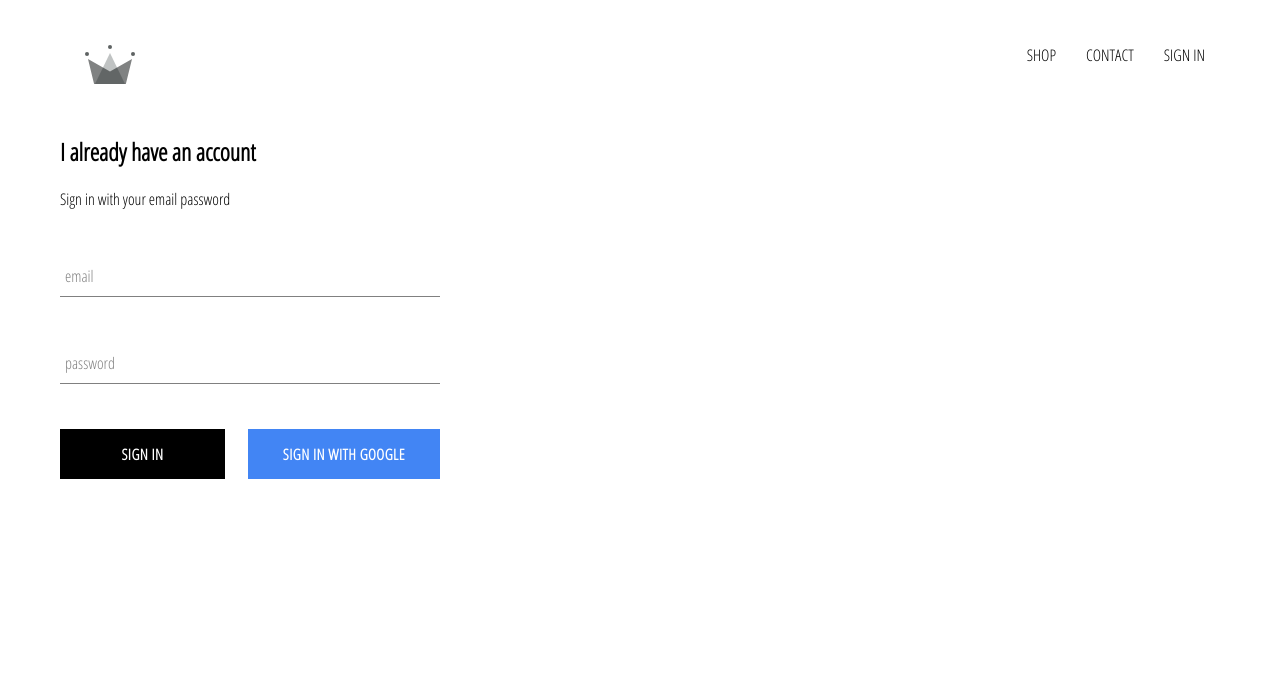
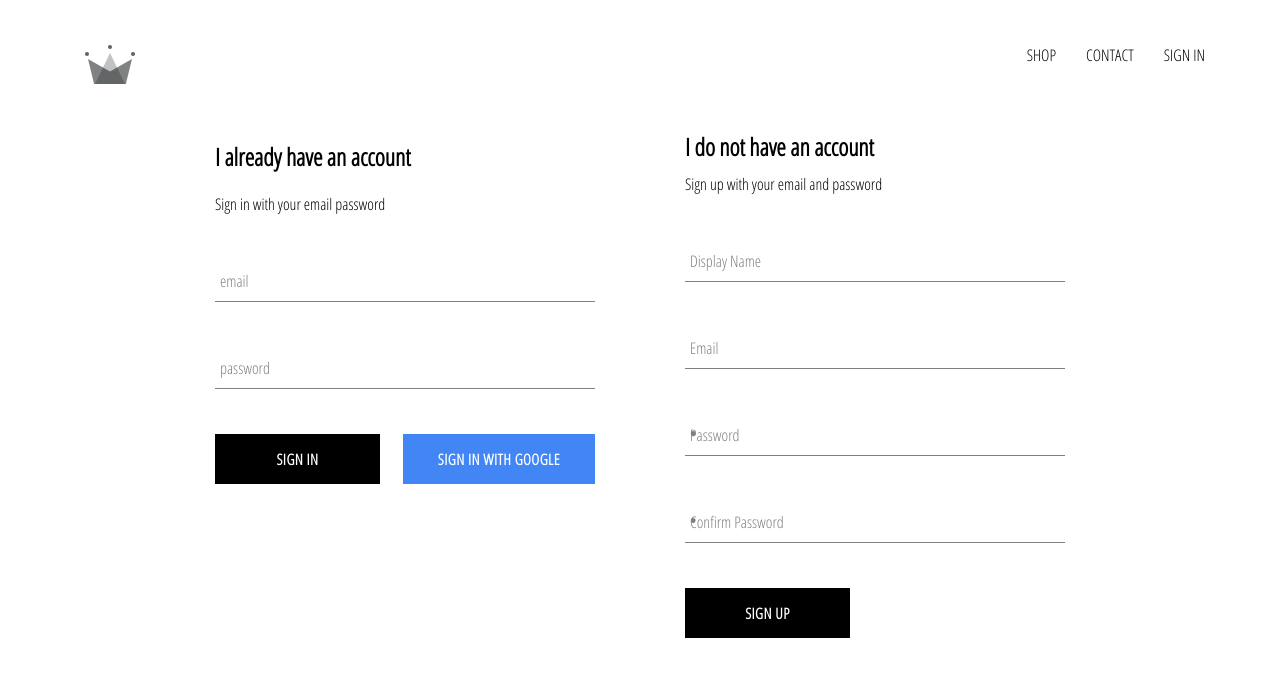
Before and after one commit to osagie99/surge-clothing, a React (Create React App) app: page /signin in a window 1280 px wide. Shown: the top 676 px of the page. Built offline with nearby package versions, Linux system fonts and the light colour scheme; no server answers.

Commit message:
Added support for sign up and store authenticated users into database

```diff
--- a/src/App.js
+++ b/src/App.js
@@ -5,7 +5,7 @@ import {Route , Switch} from 'react-router-dom'
 import Header from './components/header/header.component';
 import ShopComponent from './pages/shop/shop.component'
 import Authentication from './pages/authentication/authentication.component'
-import {auth} from './firebase/firebase.utils'
+import {auth, createUserProfileDocument} from './firebase/firebase.utils'
 
 class App extends React.Component {
 
@@ -19,9 +19,22 @@ class App extends React.Component {
   unsubscribeFromAuth = null;
 
   componentDidMount(){
-    this.unsubscribeFromAuth = auth.onAuthStateChanged(user => {
-      this.setState({currentUser: user})
-      console.log(user);
+    this.unsubscribeFromAuth = auth.onAuthStateChanged(async userAuth => {
+      if(userAuth) {
+        const userRef = await createUserProfileDocument(userAuth);
+        userRef.onSnapshot(snapshot => {
+          this.setState({
+            currentUser: {
+              id: snapshot.id,
+              ...snapshot.data()
+            }
+          })
+          console.log(this.state);
+        })
+
+      } else {
+        this.setState({currentUser: userAuth})
+      }
     })
   }
 
--- a/src/components/preview-collection/preview.component.jsx
+++ b/src/components/preview-collection/preview.component.jsx
@@ -7,7 +7,7 @@ const CollectionPreview = ({title, items}) => {
       <div className="collection-preview">
         <h1 className="title">{title.toUpperCase()}</h1>
         <div className="preview">
-          {items.filter((id, index) => index <4).map(({id, ...otherPropsItems}) => (
+          {items.filter((id, index) => index < 4).map(({id, ...otherPropsItems}) => (
             <PreviewItem key={id} {...otherPropsItems} />
           ))}
         </div>
--- /dev/null
+++ b/src/components/sign-up/signup.component.jsx
@@ -0,0 +1,95 @@
+import React from "react";
+import "./signup.styles.scss";
+import FormInput from "../form-input/form-input.component";
+import CustomButton from "../customButton/customButton.component";
+import { auth, createUserProfileDocument } from "../../firebase/firebase.utils";
+
+class SignUp extends React.Component {
+  constructor() {
+    super();
+    this.state = {
+      displayName: " ",
+      email: " ",
+      password: " ",
+      confirmPassword: " ",
+    };
+  }
+
+  handleSubmit = async event => {
+      event.preventDefault();
+      const { displayName, email, password, confirmPassword } = this.state;
+
+      if(password !== confirmPassword) {
+          alert("Passwords do not match")
+          return;
+      }
+
+      try {
+          const {user} = await auth.createUserWithEmailAndPassword(email, password);
+          await createUserProfileDocument(user, {displayName});
+          this.setState = {
+            displayName: " ",
+            email: " ",
+            password: " ",
+            confirmPassword: " ",
+          };
+      } catch (error) {
+          console.error(error);
+      }
+  }
+
+  handleChange = event => {
+      const {name, value} = event.target;
+      this.setState({[name]: value});
+  }
+
+  render() {
+      const {displayName, email, password, confirmPassword} = this.state
+    return (
+      <div className="sign-up">
+        <h2 className="title">I do not have an account</h2>
+        <span>Sign up with your email and password</span>
+        <form className="sign-up-form">
+          <FormInput
+            type="text"
+            name="displayName"
+            value={displayName}
+            onChange={this.handleChange}
+            label="Display Name"
+            required
+          />
+          <FormInput
+            type="email"
+            name="email"
+            value={email}
+            onChange={this.handleChange}
+            label="Email"
+            required
+          />
+          <FormInput
+            type="password"
+            name="password"
+            value={password}
+            onChange={this.handleChange}
+            label="Password"
+            required
+          />
+          <FormInput
+            type="password"
+            name="confirmPassword"
+            value={confirmPassword}
+            onChange={this.handleChange}
+            label="Confirm Password"
+            required
+          />
+          <CustomButton type="submit" onClick={this.handleSubmit}>
+            Sign Up
+          </CustomButton>
+        </form>
+      </div>
+    );
+  }
+}
+
+
+export default SignUp
--- /dev/null
+++ b/src/components/sign-up/signup.styles.scss
@@ -0,0 +1,9 @@
+.sign-up {
+    display: flex;
+    flex-direction: column;
+    width: 380px;
+
+    .title {
+        margin: 10px 0;
+    }
+}
--- a/src/firebase/firebase.utils.js
+++ b/src/firebase/firebase.utils.js
@@ -12,6 +12,32 @@ const config = {
   measurementId: "G-QYWF880YKL",
 };
 
+export const createUserProfileDocument = async (userAuth, additionalData) => {
+  if(!userAuth) return;
+  const userRef = firestore.doc(`users/${userAuth.uid}`);
+  const snapshot = await userRef.get()
+  // console.log(snapshot);
+
+  if(!snapshot.exists) {
+    const {displayName, email} = userAuth
+    const createdAt = new Date();
+
+    try {
+      await userRef.set({
+        displayName,
+        email,
+        createdAt,
+        ...additionalData
+      })
+    } catch (error) {
+      console.log('Error creating User', error.message);
+    }
+
+  }
+
+  return userRef
+}
+
 firebase.initializeApp(config);
 
 export const auth = firebase.auth();
--- a/src/pages/authentication/authentication.component.jsx
+++ b/src/pages/authentication/authentication.component.jsx
@@ -1,10 +1,12 @@
 import React from "react";
 import './authentication.styles.scss'
 import SignIn from '../../components/sign-in/signin.component'
+import SignUp from '../../components/sign-up/signup.component'
 
 const Authentication = () => (
     <div className="authentication">
         <SignIn />
+        <SignUp />
     </div>
 )
 
--- a/src/pages/authentication/authentication.styles.scss
+++ b/src/pages/authentication/authentication.styles.scss
@@ -0,0 +1,6 @@
+.authentication{
+    display: flex;
+    width: 850px ;
+    justify-content: space-between;
+    margin: 30px auto;
+}
```
